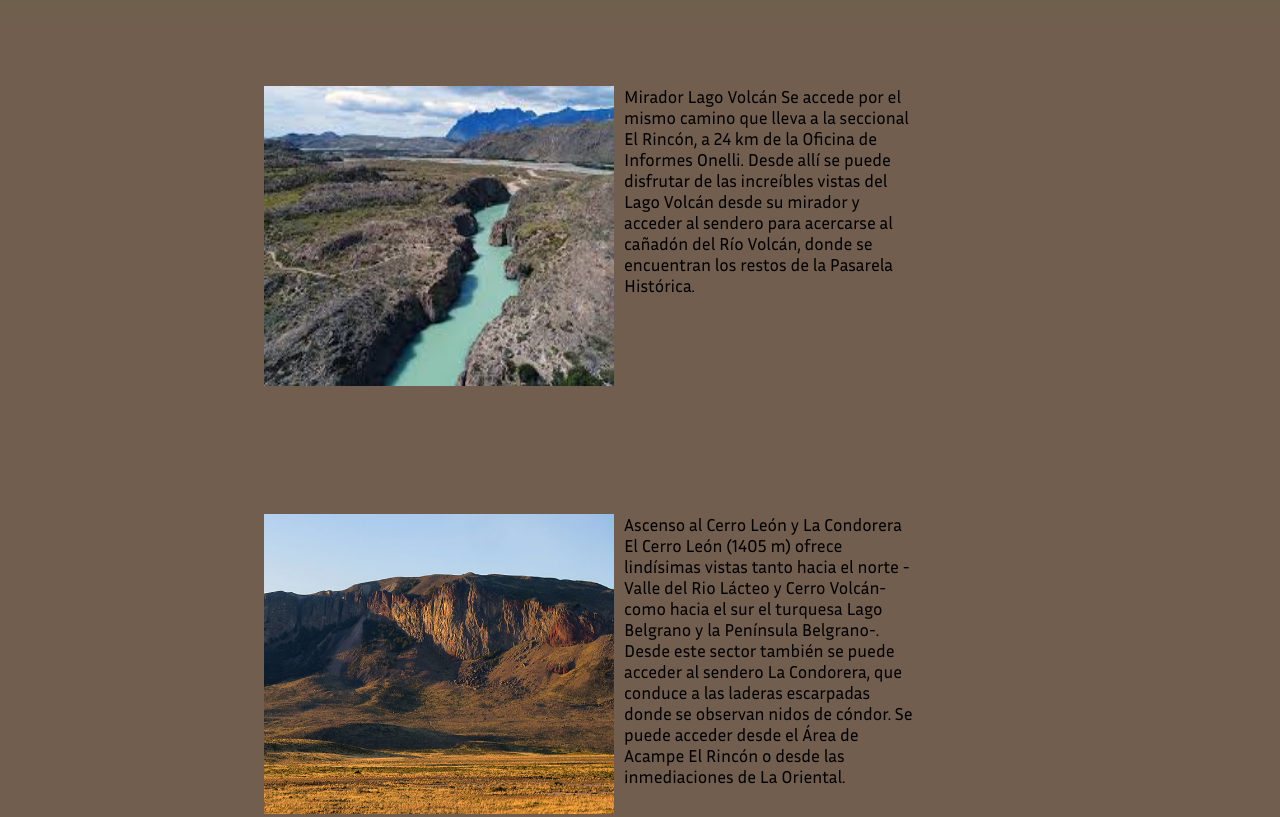
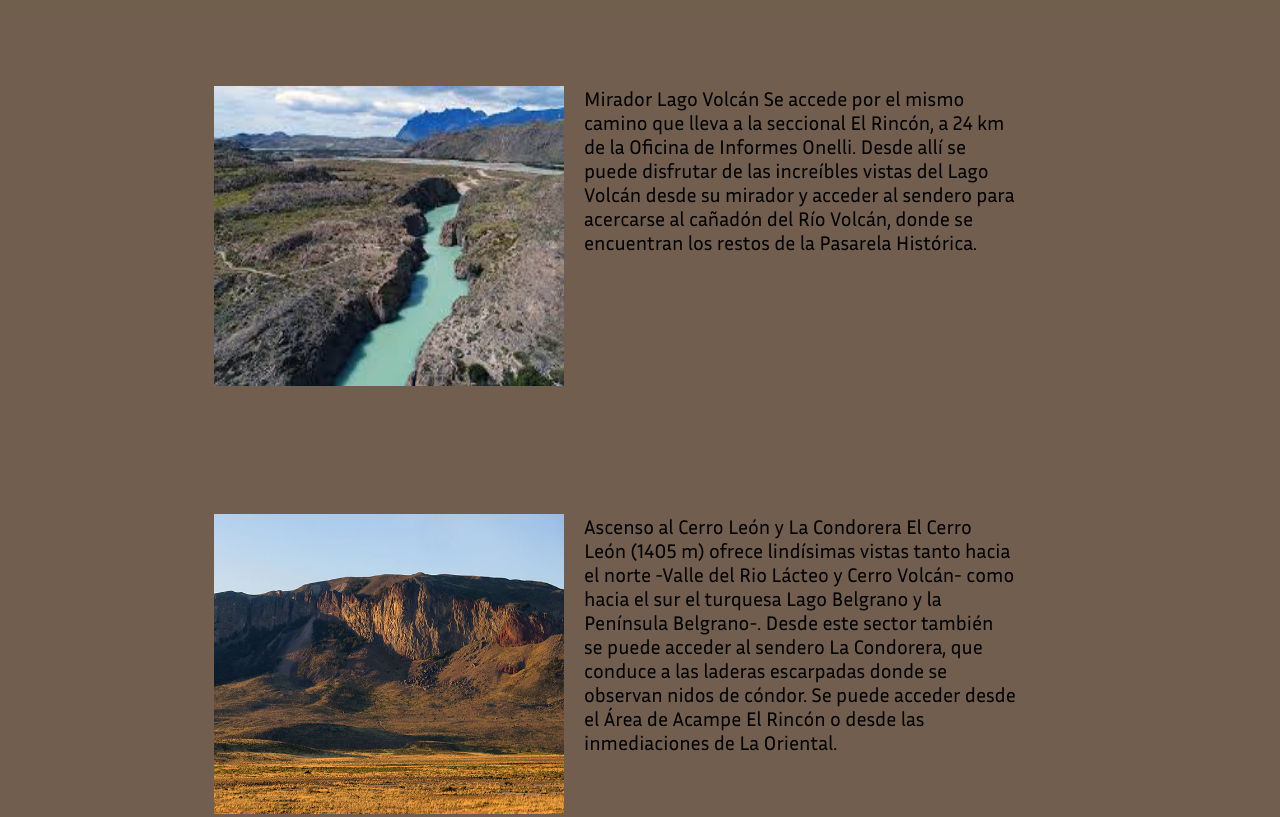
Before and after one commit to Martinhtml/TP2-DONNARI-ocampo-damsechik, a plain HTML site: page Index.html in a window 1280 px wide. Shown: the part 1050-1867 px from the top of the page. Drawn offline with Linux system fonts and the light colour scheme; files whose address does not match are found by name.

Commit message:
cambie los espacios

```diff
--- a/css/style3.css
+++ b/css/style3.css
@@ -151,8 +151,8 @@ footer div{
 }
 
 .parte2 .turismo img{
-    margin-left: 200px ;
-    margin-right: 10px;
+    margin-left: 150px ;
+    margin-right: 20px;
     height: 300px;
     width: 350px;
 }
@@ -163,6 +163,6 @@ footer div{
 }
 
 .turismo p{
-    font-size: 17.5px;
-    margin-right: 300px;
+    font-size: 20px;
+    margin-right: 200px;
 }
```
